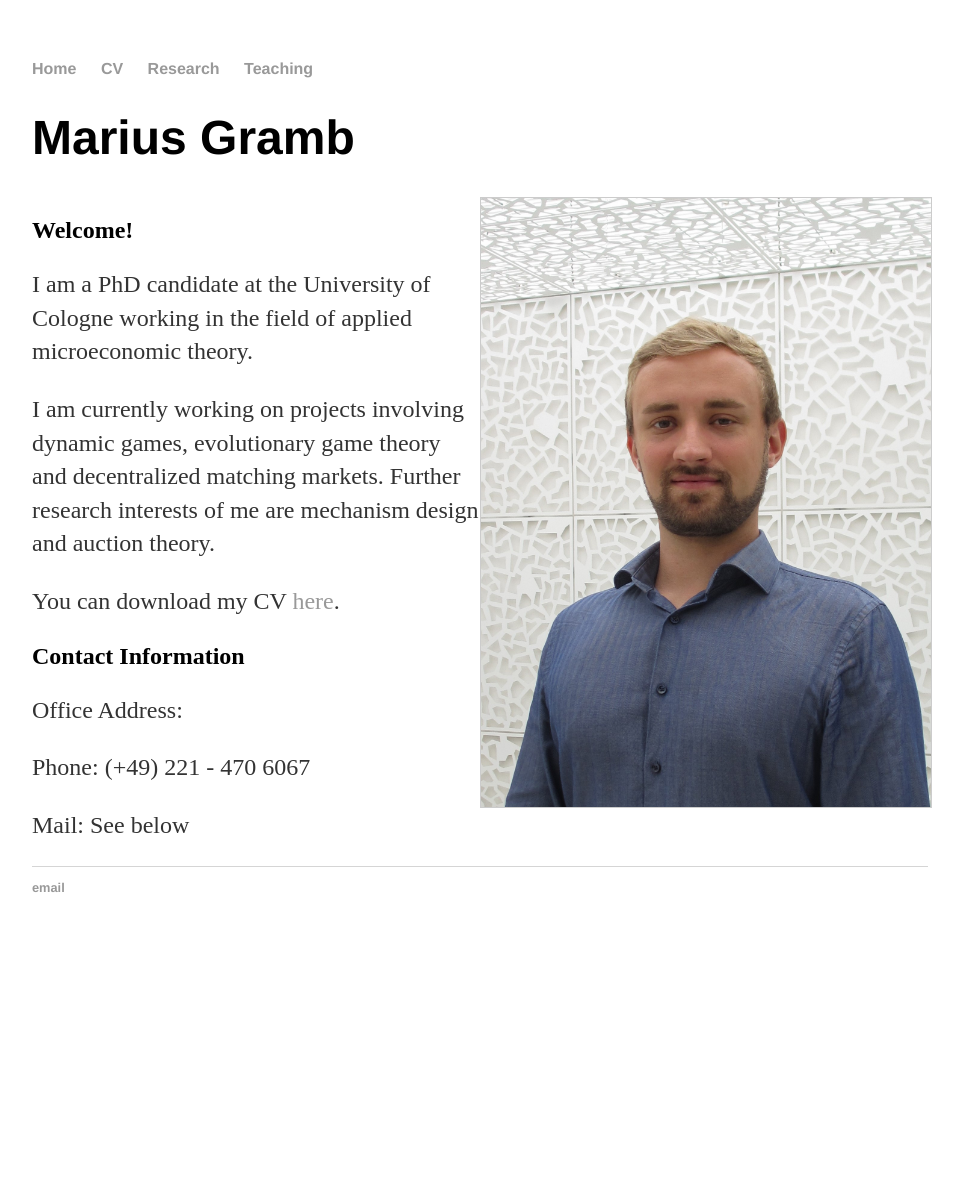
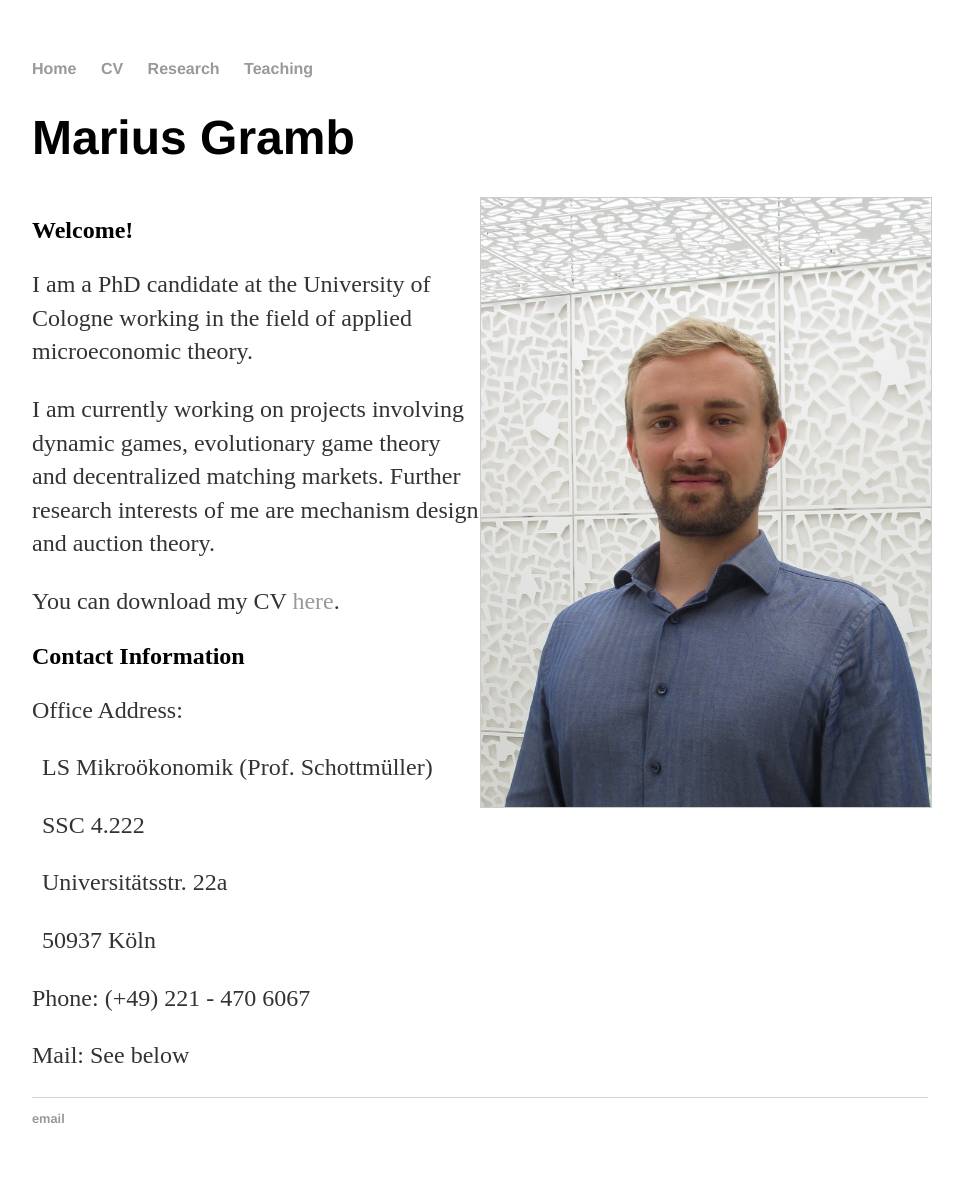
Before and after one commit to mariusgramb/mariusgramb.github.io, a Jekyll site: the page built from index.html, in a window 1280 px wide. Shown: the whole page, without its empty margins (160-1123 px from the left). Built offline with Jekyll 4.4.1, drawn with Linux system fonts in a browser that asks for light colours; before the commit the page ends 955 px from its top, so only the background shows below that.

Commit message:
Update index.html

```diff
--- a/index.html
+++ b/index.html
@@ -23,6 +23,10 @@ title: Marius Gramb
 
 	  <h2> Contact Information </h2>
 		<p>Office Address: </p>
+	  	<p style="text-indent:10px;"> LS Mikroökonomik (Prof. Schottmüller) </p>
+	  	<p style="text-indent:10px;"> SSC 4.222 </p>
+	  	<p style="text-indent:10px;"> Universitätsstr. 22a </p>
+	  	<p style="text-indent:10px;"> 50937 Köln </p>
 		<p>Phone: (+49) 221 - 470 6067 </p>
 	  	<p>Mail: See below </p>
 	</div>
```
